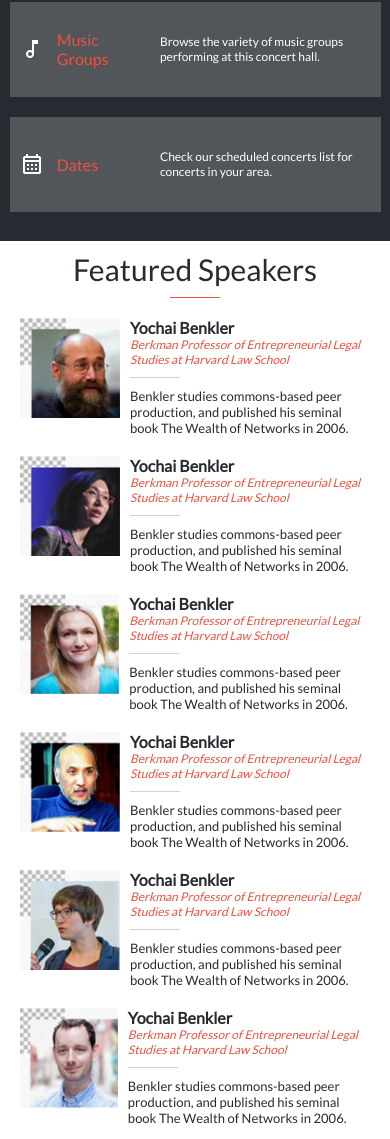
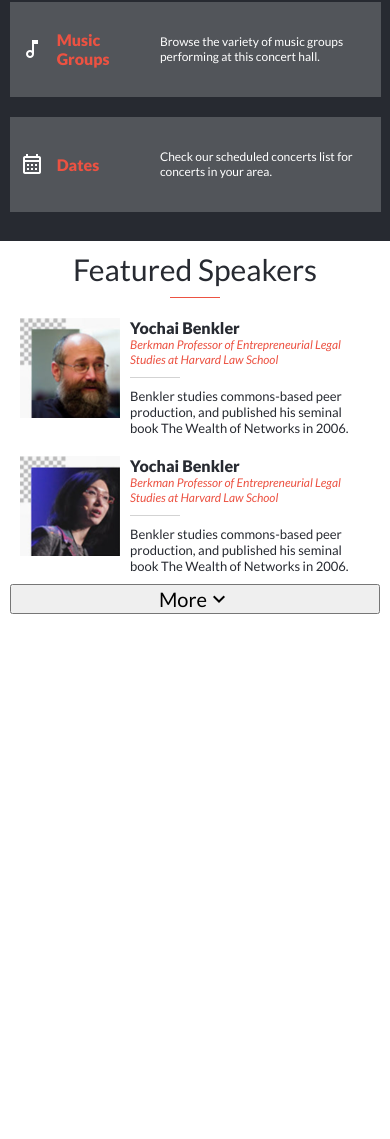
Before and after one commit to emyrue/ConcertListing, a website: page index.html in a window 390 px wide. Shown: the part 784-1923 px from the top of the page. After the commit the page ends 1408 px from the top, so only its background shows below. Drawn offline with Linux system fonts and the light colour scheme; a web font is replaced by a local one.

Commit message:
Made event listener for more button in speaker section

```diff
--- a/index.html
+++ b/index.html
@@ -6,7 +6,7 @@
         <meta name="viewport" content="width=device-width, initial-scale=1.0">
         <link rel="preconnect" href="https://fonts.googleapis.com">
         <link rel="preconnect" href="https://fonts.gstatic.com" crossorigin>
-        <link href="https://fonts.googleapis.com/css2?family=Lato:wght@400&family=Playfair+Display:wght@700&display=swap" rel="stylesheet">
+        <link href="https://fonts.googleapis.com/css2?family=Lato:ital,wght@0,100;0,300;0,400;0,700;0,900;1,100;1,300;1,400;1,700;1,900&family=Playfair+Display:wght@700&display=swap" rel="stylesheet">
         <link href="http://fonts.cdnfonts.com/css/cocogoose" rel="stylesheet">
         <link rel="stylesheet" href="./style.css">
     </head>
--- a/myscript.js
+++ b/myscript.js
@@ -2,7 +2,7 @@
   <div class="featured-heading lato">Featured Speakers</div>
   <div class="line"></div>
   <div class="speakers">
-    <div class="row">
+    <div class="row visible">
       <div class="speaker">
         <img class="speaker-img" src="./images/Speaker1.png">
         <div class="speaker-info">
@@ -30,7 +30,7 @@
         </div>
       </div>
     </div>
-    <div class="row">
+    <div class="row find-row">
       <div class="speaker">
         <img class="speaker-img" src="./images/Speaker3.png">
         <div class="speaker-info">
@@ -58,7 +58,7 @@
         </div>
       </div>
     </div>
-    <div class="row">
+    <div class="row find-row">
       <div class="speaker">
         <img class="speaker-img" src="./images/Speaker5.png">
         <div class="speaker-info">
@@ -86,9 +86,22 @@
         </div>
       </div>
     </div>
+    <button class="lato more">More<img src="./images/down.png"></button>
   </div>
 `;
 
 const section = document.querySelector('.featured');
 
 section.innerHTML = markup;
+
+const moreButton = document.querySelector('.more');
+const hiddenRows = document.querySelectorAll('.find-row');
+
+function displayRows() {
+  for(let i = 0; i < hiddenRows.length; i += 1) {
+    hiddenRows[i].classList.add('visible');
+    moreButton.classList.add('invisible');
+  }
+}
+
+moreButton.addEventListener('click', displayRows);
--- a/style.css
+++ b/style.css
@@ -10,7 +10,8 @@
 /*media query for mobile version*/
 
 @media only screen and (max-width: 768px) {
-  .desktop-header {
+  .desktop-header,
+  .row {
     display: none;
   }
 }
@@ -133,6 +134,7 @@
   padding: 0 10px;
   flex-basis: 90px;
   flex-shrink: 0;
+  font-weight: 900;
 }
 
 .small-description {
@@ -156,8 +158,11 @@
   margin: 10px;
 }
 
+.visible {
+  display: flex;
+}
+
 .row {
-  display: flex;
   flex-direction: column;
 }
 
@@ -177,7 +182,7 @@
 
 .name {
   color: #272a31;
-  font-weight: bolder;
+  font-weight: 900;
 }
 
 .italics {
@@ -195,3 +200,13 @@
   font-size: 13px;
   color: #272a31;
 }
+
+.more {
+  font-size: 20px;
+  display: flex;
+  justify-content: center;
+}
+
+.invisible {
+  display: none;
+}
```
